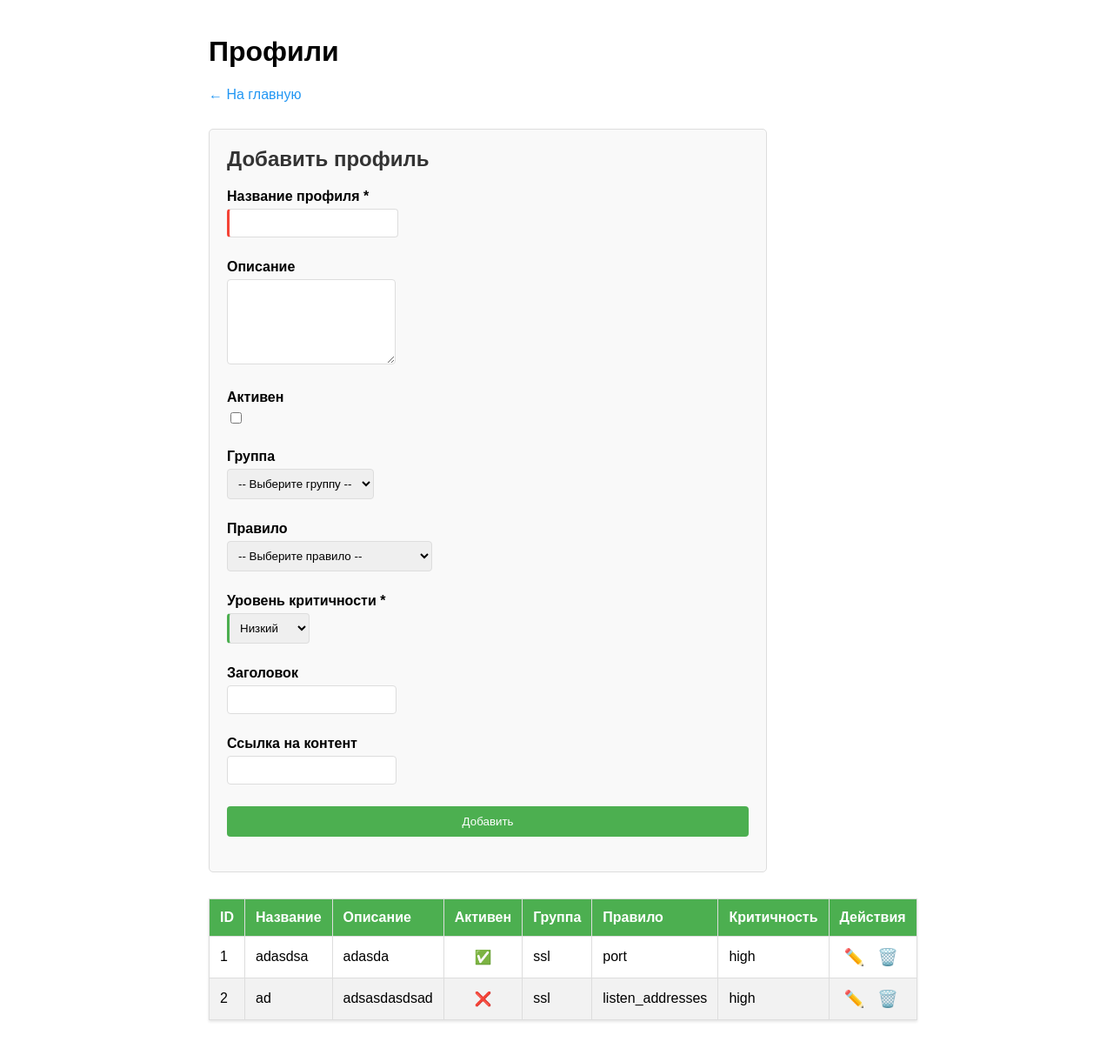
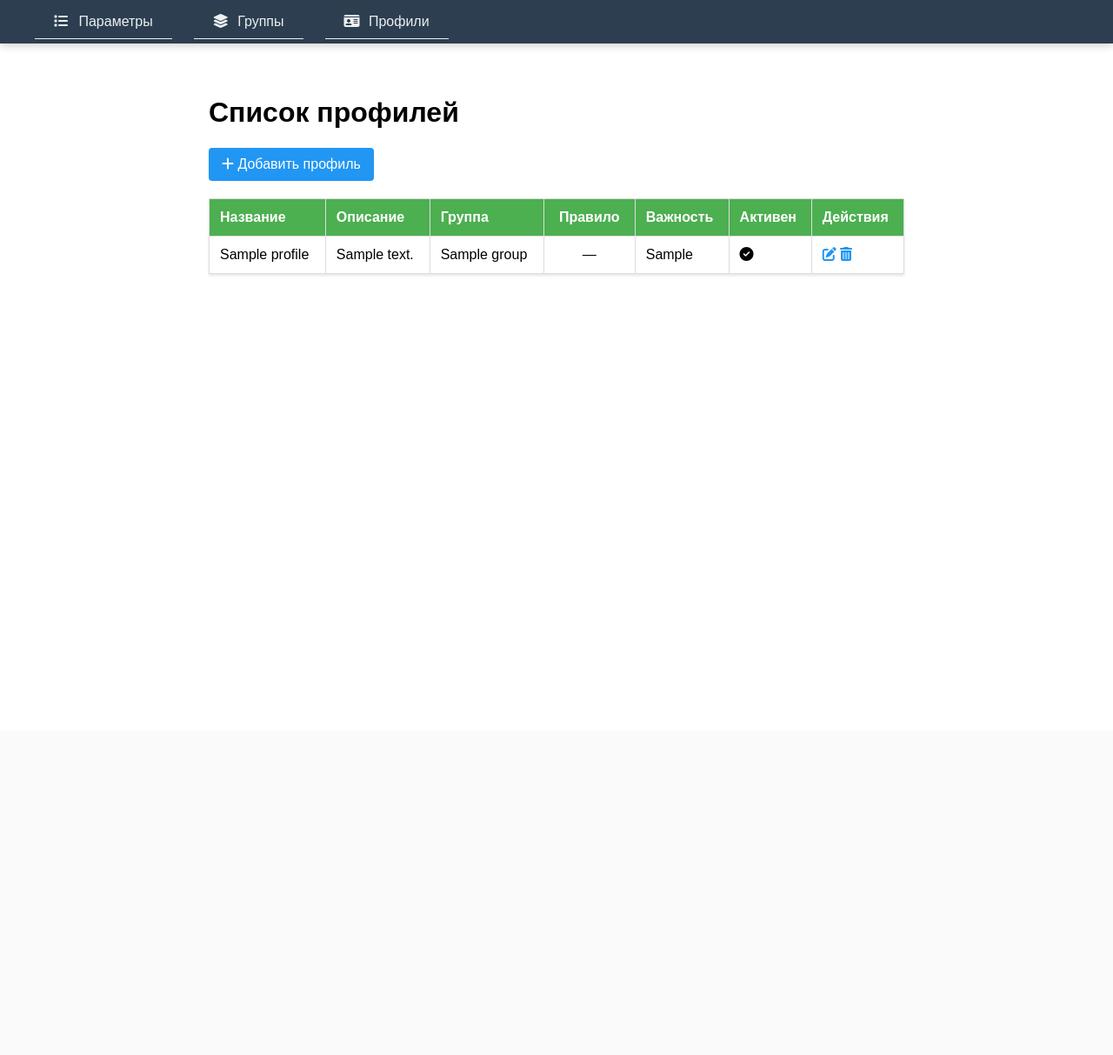
Before and after one commit to uuBratyIIIke/scap_generator, a Flask app: page /profiles in a window 1280 px wide. Shown: the whole page at 87% size. After the commit the page ends 316 px from the top, so only its background shows below. Run offline with Flask 3, Linux system fonts and the light colour scheme; tables that the repository leaves empty hold one stand-in row (values such as "Sample post").

Commit message:
for merge (fixed checkboxes)

```diff
--- a/app.py
+++ b/app.py
@@ -1,4 +1,4 @@
-from flask import Flask, render_template, request, redirect, url_for
+from flask import Flask, render_template, request, redirect, url_for, flash
 from flask_sqlalchemy import SQLAlchemy
 from sqlalchemy.exc import IntegrityError
 from flask import make_response
@@ -11,61 +11,77 @@ UPLOAD_FOLDER = 'uploads'
 ALLOWED_EXTENSIONS = {'csv'}
 
 app = Flask(__name__)
-app.config['SQLALCHEMY_DATABASE_URI'] = 'sqlite:///database.db'
+# Конфигурация для MySQL
+app.config['SQLALCHEMY_DATABASE_URI'] = 'mysql+pymysql://admin:admin@localhost/safety_checker_new?charset=utf8mb4'
 app.config['SQLALCHEMY_TRACK_MODIFICATIONS'] = False
 app.config['UPLOAD_FOLDER'] = UPLOAD_FOLDER
+app.config['SECRET_KEY'] = os.environ.get('SECRET_KEY', 'dev-secret-key')
 
 db = SQLAlchemy(app)
 
 class Group(db.Model):
-    __tablename__ = 'groups'  # Явно указываем имя таблицы
+    __tablename__ = 'groups'
 
-    id = db.Column(db.Integer, primary_key=True)
+    id = db.Column(db.Integer, primary_key=True, autoincrement=True)  # Явно указываем autoincrement
     name = db.Column(db.String(100), unique=True, nullable=False)
+
+    # Для MySQL может потребоваться указать длину индекса
+    __table_args__ = (
+        db.Index('ix_groups_name', name, mysql_length=100),
+        {'mysql_engine': 'InnoDB'}  # Указываем движок для MySQL
+    )
+
     profiles = db.relationship('Profile', backref='group')
+
     def __repr__(self):
         return f'<Group {self.name}>'
 
 class Parameter(db.Model):
-    id = db.Column(db.Integer, primary_key=True)
-    name = db.Column(db.Text, unique=True, nullable=False)
+    __tablename__ = 'parameter'
+
+    id = db.Column(db.Integer, primary_key=True, autoincrement=True)  # Явно указываем autoincrement
+    name = db.Column(db.String(255), unique=True, nullable=False)
     value = db.Column(db.Text, nullable=False)
     description = db.Column(db.Text)
-    group_id = db.Column(db.Integer, db.ForeignKey('groups.id'))  # Внешний ключ
+    group_id = db.Column(db.Integer, db.ForeignKey('groups.id'))
 
-    group = db.relationship('Group', backref='parameters')  # Связь для ORM
+    __table_args__ = (
+        db.Index('ix_parameters_name', name, mysql_length=255),
+        {'mysql_engine': 'InnoDB'}
+    )
+
+    group = db.relationship('Group', backref='parameter')
 
     def __repr__(self):
         return f'<Parameter {self.name}>'
 
-
 class Profile(db.Model):
     __tablename__ = 'profile'
-    id = db.Column(db.Integer, primary_key=True)
+
+    id = db.Column(db.Integer, primary_key=True, autoincrement=True)  # Явно указываем autoincrement
     name = db.Column(db.String(128), nullable=False)
     description = db.Column(db.Text)
     is_selected = db.Column(db.Boolean, nullable=False, default=False)
-    group_id = db.Column(db.Integer, db.ForeignKey('groups.id'))  # Явный ForeignKey
-    rule_id = db.Column(db.Integer, db.ForeignKey('parameter.id'))  # Явный ForeignKey
+    group_id = db.Column(db.Integer, db.ForeignKey('groups.id'))
+    rule_id = db.Column(db.Integer)
     severity = db.Column(db.String(64), nullable=False)
     title = db.Column(db.String(256))
     content_href = db.Column(db.String(512))
 
-    # Явно указываем отношения
-    rule = db.relationship('Parameter', backref='profiles')
+    __table_args__ = {'mysql_engine': 'InnoDB'}
+
+    #rule = db.relationship('Parameter', backref='profiles')
+
     def __repr__(self):
         return f'<Profile {self.name}>'
 
-
 # Создаем таблицы в контексте приложения
-#for commit
-with app.app_context():
-    db.create_all()  # Создаём заново с новыми структурами
+#with app.app_context():
+#    db.create_all()  # Создаём таблицы, если они не существуют
 
 def allowed_file(filename):
     return '.' in filename and \
            filename.rsplit('.', 1)[1].lower() in ALLOWED_EXTENSIONS
-
 
 @app.route('/')
 def index():
@@ -172,7 +188,7 @@ def edit_parameter(id):
 
 @app.route('/export', methods=['POST'])
 def export_to_file():
-    selected_ids = request.form.get('selected_ids', '').split(',')
+    selected_ids = request.form.getlist('selected_ids')
 
     # Получаем только выбранные параметры
     parameters = db.session.query(
@@ -185,7 +201,6 @@ def export_to_file():
     ).all()
 
     file_content = ""
-
     #Формируем блок defenitions
     file_content += "<definitions>\n"
 
@@ -233,7 +248,7 @@ def export_to_file():
     for param, group_name in parameters:
         file_content += f"""
     <ind:textfilecontent54_state id=\"oval:{group_name or "custom"}:ste:{param.id}\" version=\"1\">
-        <ind:text operation=\"pattern match\">{param.value}'?</ind:text>
+        <ind:text operation=\"pattern match\">{param.value}</ind:text>
     </ind:textfilecontent54_state>\n\n"""
 
     file_content += "</states>"
@@ -246,41 +261,83 @@ def export_to_file():
     return response
 
 
-@app.route('/profiles', methods=['GET', 'POST'])
+# Маршруты для работы с профилями
+@app.route('/profiles')
 def profiles():
+    profiles = Profile.query.all()
+    return render_template('profiles.html', profiles=profiles)
+
+@app.route('/profiles/add', methods=['GET', 'POST'])
+def add_profile():
     if request.method == 'POST':
-        # Обработка добавления нового профиля
-        name = request.form.get('name')
-        description = request.form.get('description')
-        is_selected = True if request.form.get('is_selected') else False
-        group_id = request.form.get('group_id')
-        rule_id = request.form.get('rule_id')
-        severity = request.form.get('severity')
-        title = request.form.get('title')
-        content_href = request.form.get('content_href')
+        try:
+            profile = Profile(
+                name=request.form['name'],
+                description=request.form.get('description'),
+                is_selected='is_selected' in request.form,
+                group_id=request.form.get('group_id'),
+                rule_id=request.form.get('rule_id'),
+                severity=request.form['severity'],
+                title=request.form.get('title'),
+                content_href=request.form.get('content_href')
+            )
+            db.session.add(profile)
+            db.session.commit()
+            flash('Профиль успешно добавлен', 'success')
+            return redirect(url_for('profiles'))
+        except Exception as e:
+            db.session.rollback()
+            flash(f'Ошибка при добавлении профиля: {str(e)}', 'error')
 
-        new_profile = Profile(
-            name=name,
-            description=description,
-            is_selected=is_selected,
-            group_id=group_id,
-            rule_id=rule_id,
-            severity=severity,
-            title=title,
-            content_href=content_href
-        )
-        db.session.add(new_profile)
-        db.session.commit()
-        return redirect(url_for('profiles'))
-
-    # Получение данных для страницы
-    all_profiles = Profile.query.all()
     groups = Group.query.all()
     parameters = Parameter.query.all()
-    return render_template('profiles.html', profiles=all_profiles, groups=groups, parameters=parameters)
+    return render_template('add_profile.html',
+                         groups=groups,
+                         parameters=parameters)
+
+@app.route('/profiles/edit/<int:id>', methods=['GET', 'POST'])
+def edit_profile(id):
+    profile = Profile.query.get_or_404(id)
+
+    if request.method == 'POST':
+        try:
+            profile.name = request.form['name']
+            profile.description = request.form.get('description')
+            profile.is_selected = 'is_selected' in request.form
+            profile.group_id = request.form.get('group_id')
+            profile.rule_id = request.form.get('rule_id')
+            profile.severity = request.form['severity']
+            profile.title = request.form.get('title')
+            profile.content_href = request.form.get('content_href')
+
+            db.session.commit()
+            flash('Профиль успешно обновлен', 'success')
+            return redirect(url_for('profiles'))
+        except Exception as e:
+            db.session.rollback()
+            flash(f'Ошибка при обновлении профиля: {str(e)}', 'error')
+
+    groups = Group.query.all()
+    parameters = Parameter.query.all()
+    return render_template('edit_profile.html',
+                         profile=profile,
+                         groups=groups,
+                         parameters=parameters)
+
+
+@app.route('/profiles/delete/<int:id>')
+def delete_profile(id):
+    try:
+        profile = Profile.query.get_or_404(id)
+        db.session.delete(profile)
+        db.session.commit()
+        flash('Профиль успешно удален', 'success')
+    except Exception as e:
+        db.session.rollback()
+        flash(f'Ошибка при удалении профиля: {str(e)}', 'error')
+    return redirect(url_for('profiles'))
 
 @app.route('/groups', methods=['GET', 'POST'])
-@app.route('/groups')
 def groups():
     if request.method == 'POST':
         group_name = request.form.get('group_name')
@@ -335,12 +392,12 @@ def export_to_xccdf_file():
         for param in parameters:
             if param.Parameter.group_id == group.id:
                 file_content += f"""
-    <Rule id=\"xccdf_org.postgresql_rule_{param.Parameter.name}\" severity=\"high\">
-        <title>{param.Parameter.description}</title>
-        <check system="http://oval.mitre.org/XMLSchema/oval-definitions-5">
-            <check-content-ref href=\"check_postgresql_ssl.xml\" name=\"oval:{group.name or "custom"}:def:{param.Parameter.id}\"/>
-        </check>
-    </Rule>\n
+        <Rule id=\"xccdf_org.postgresql_rule_{param.Parameter.name}\" severity=\"high\">
+            <title>{param.Parameter.description}</title>
+            <check system="http://oval.mitre.org/XMLSchema/oval-definitions-5">
+                <check-content-ref href=\"check_postgresql_ssl.xml\" name=\"oval:{group.name or "custom"}:def:{param.Parameter.id}\"/>
+            </check>
+        </Rule>\n
 """
         file_content += "   </Group>"
 
--- a/templates/base.html
+++ b/templates/base.html
@@ -22,9 +22,9 @@
                             <i class="fas fa-layer-group"></i> Группы
                         </a>
                     </li>
-                          <li>
-                        <a href="{{ url_for('profiles') }}" class="nav-link {% if request.endpoint == 'profiles' %}active{% endif %}">
-                            <i class="fas fa-layer-group"></i> Профили
+                    <li class="nav-item">
+                        <a class="nav-link" href="{{ url_for('profiles') }}">
+                            <i class="fas fa-id-card"></i> Профили
                         </a>
                     </li>
                 </ul>
--- a/templates/groups.html
+++ b/templates/groups.html
@@ -13,7 +13,6 @@
             <tr>
                 <th>ID</th>
                 <th>Название</th>
-                <th>Кол-во параметров</th>
                 <th>Действия</th>
             </tr>
         </thead>
@@ -22,7 +21,6 @@
             <tr>
                 <td>{{ group.id }}</td>
                 <td>{{ group.name }}</td>
-                <td>{{ group.parameters|length }}</td>
                 <td class="action-links">
                     <a href="#" class="edit-link">✏️</a>
                     <a href="{{ url_for('delete_group', id=group.id) }}"
--- a/templates/profiles.html
+++ b/templates/profiles.html
@@ -1,104 +1,78 @@
-<!-- templates/profiles.html -->
-<!DOCTYPE html>
-<html lang="ru">
-<head>
-    <meta charset="UTF-8">
-    <title>Профили</title>
-    <link rel="stylesheet" href="{{ url_for('static', filename='style.css') }}">
-</head>
-<body>
-    <h1>Профили</h1>
-    <a href="{{ url_for('index') }}" class="back-link">← На главную</a>
+{% extends "base.html" %}
 
-    <!-- Форма добавления профиля -->
-    <div class="form-section" style="max-width: 600px; margin: 30px 0;">
-        <h2>Добавить профиль</h2>
-        <form method="post" action="{{ url_for('profiles') }}">
-            <div class="form-group">
-                <label for="name">Название профиля *</label>
-                <input type="text" id="name" name="name" required>
-            </div>
-            <div class="form-group">
-                <label for="description">Описание</label>
-                <textarea id="description" name="description"></textarea>
-            </div>
-            <div class="form-group">
-                <label for="is_selected">Активен</label>
-                <input type="checkbox" id="is_selected" name="is_selected">
-            </div>
-            <div class="form-group">
-                <label for="group_id">Группа</label>
-                <select id="group_id" name="group_id">
-                    <option value="">-- Выберите группу --</option>
-                    {% for group in groups %}
-                        <option value="{{ group.id }}">{{ group.name }}</option>
-                    {% endfor %}
-                </select>
-            </div>
-            <div class="form-group">
-                <label for="rule_id">Правило</label>
-                <select id="rule_id" name="rule_id">
-                    <option value="">-- Выберите правило --</option>
-                    {% for param in parameters %}
-                        <option value="{{ param.id }}">{{ param.name }}</option>
-                    {% endfor %}
-                </select>
-            </div>
-            <div class="form-group">
-                <label for="severity">Уровень критичности *</label>
-                <select id="severity" name="severity" required>
-                    <option value="low">Низкий</option>
-                    <option value="medium">Средний</option>
-                    <option value="high">Высокий</option>
-                </select>
-            </div>
-            <div class="form-group">
-                <label for="title">Заголовок</label>
-                <input type="text" id="title" name="title">
-            </div>
-            <div class="form-group">
-                <label for="content_href">Ссылка на контент</label>
-                <input type="url" id="content_href" name="content_href">
-            </div>
-            <button type="submit" class="submit-btn">Добавить</button>
-        </form>
+{% block title %}Список профилей{% endblock %}
+
+{% block content %}
+
+    <div class="container">
+        <div class="d-flex justify-content-between align-items-center mb-4">
+            <h1>Список профилей</h1>
+            <a href="{{ url_for('add_profile') }}" class="export-button">
+                <i class="fas fa-plus"></i> Добавить профиль
+            </a>
         </div>
 
-    <!-- Таблица профилей -->
+        <div class="card">
+            <div class="card-body">
+                <div class="table-responsive">
                     <table class="parameters-table">
-        <thead>
+                        <thead class="thead-dark">
                             <tr>
-                <th>ID</th>
                                 <th>Название</th>
                                 <th>Описание</th>
-                <th>Активен</th>
                                 <th>Группа</th>
                                 <th>Правило</th>
-                <th>Критичность</th>
+                                <th>Важность</th>
+                                <th>Активен</th>
                                 <th>Действия</th>
                             </tr>
                         </thead>
                         <tbody>
                             {% for profile in profiles %}
                             <tr>
-                <td>{{ profile.id }}</td>
                                 <td>{{ profile.name }}</td>
-                <td>{{ profile.description or '' }}</td>
-                <td>{{ '✅' if profile.is_selected else '❌' }}</td>
-                <td>{{ profile.group.name if profile.group else '' }}</td>
-                <td>{{ profile.rule.name if profile.rule else '' }}</td>
-                <td>{{ profile.severity }}</td>
-                <td class="action-links">
-                    <a href="#">✏️</a>
-                    <a href="#">🗑️</a>
+                                <td>{{ profile.description|default('', true) }}</td>
+                                <td>{{ profile.group.name if profile.group else '—' }}</td>
+                                <td>{{ profile.rule.name if profile.rule else '—' }}</td>
+                                <td>
+                                    <span class="badge
+                                        {% if profile.severity == 'high' %}bg-danger
+                                        {% elif profile.severity == 'medium' %}bg-warning
+                                        {% else %}bg-info{% endif %}">
+                                        {{ profile.severity }}
+                                    </span>
+                                </td>
+                                <td>
+                                    {% if profile.is_selected %}
+                                    <i class="fas fa-check-circle text-success"></i>
+                                    {% else %}
+                                    <i class="fas fa-times-circle text-secondary"></i>
+                                    {% endif %}
+                                </td>
+                                <td>
+                                    <a href="{{ url_for('edit_profile', id=profile.id) }}"
+                                    class="btn btn-sm btn-outline-primary"
+                                    title="Редактировать">
+                                        <i class="fas fa-edit"></i>
+                                    </a>
+                                    <a href="{{ url_for('delete_profile', id=profile.id) }}"
+                                    class="btn btn-sm btn-outline-danger"
+                                    title="Удалить"
+                                    onclick="return confirm('Удалить профиль {{ profile.name }}?')">
+                                        <i class="fas fa-trash-alt"></i>
+                                    </a>
                                 </td>
                             </tr>
                             {% else %}
                             <tr>
-                <td colspan="8" style="text-align:center; color:#888;">Профилей пока нет</td>
+                                <td colspan="7" class="text-center">Нет профилей</td>
                             </tr>
                             {% endfor %}
                         </tbody>
                     </table>
-</body>
-</html>
+                </div>
+            </div>
+        </div>
+    </div>
+
+{% endblock %}
```
Also changed, not shown: templates/index.html (+54 -44 lines), instance/database.db. Lines whose indentation alone changed are shown as unchanged.
